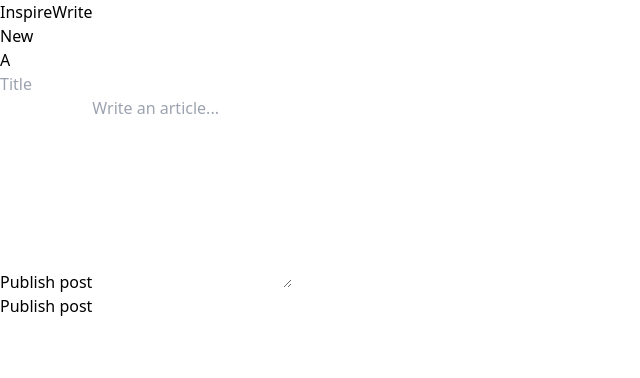
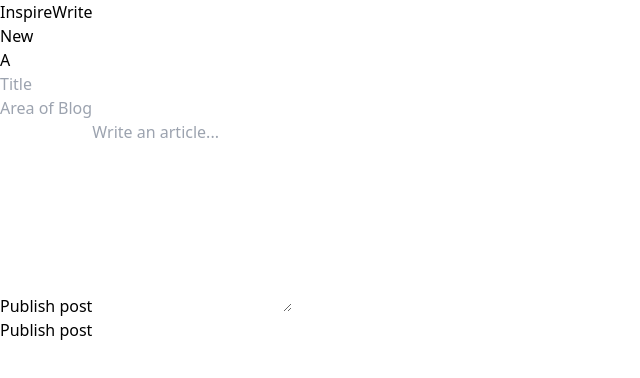
Before and after one commit to Prasadkadam03/INSPIREWRITE, a React (Vite) app in the folder frontend/: page /publish in a window 1280 px wide. Shown: the top 378 px of the page, without its empty margins (0-640 px from the left). Built offline with nearby package versions, Linux system fonts and the light colour scheme; no server answers.

Commit message:
fix minor bug

```diff
--- a/frontend/src/pages/Publish.tsx
+++ b/frontend/src/pages/Publish.tsx
@@ -6,24 +6,31 @@
 
 export const Publish = () => {
     const [title, setTitle] = useState("");
-    const [description, setDescription] = useState("");
+    const [content, setContent] = useState("");
+    const [area , setArea] = useState("");
     const navigate = useNavigate();
 
     return <div>
         <Appbar />
         <div className="flex justify-center w-full pt-8">
-            <div className="max-w-screen-lg w-full">
+            <div className="max-w-screen-lg  w-full">
                 <input onChange={(e) => {
                     setTitle(e.target.value)
                 }} type="text" className="w-full bg-gray-50 border border-gray-300 text-gray-900 text-sm rounded-lg focus:ring-blue-500 focus:border-blue-500 block w-full p-2.5" placeholder="Title" />
 
+                <div className="pt-2">
+                <input onChange={(e) => {
+                    setArea(e.target.value)
+                }} type="text" className="w-full bg-gray-50 border border-gray-300 text-gray-900 text-sm rounded-lg focus:ring-blue-500 focus:border-blue-500 block w-full p-2.5" placeholder="Area of Blog" />
+                </div>
                 <TextEditor onChange={(e) => {
-                    setDescription(e.target.value)
+                    setContent(e.target.value)
                 }} />
                 <button onClick={async () => {
                     const response = await axios.post(`${BACKEND_URL}/api/v1/blog`, {
                         title,
-                        content: description
+                        content,
+                        area
                     }, {
                         headers: {
                             Authorization: localStorage.getItem("token")
```
